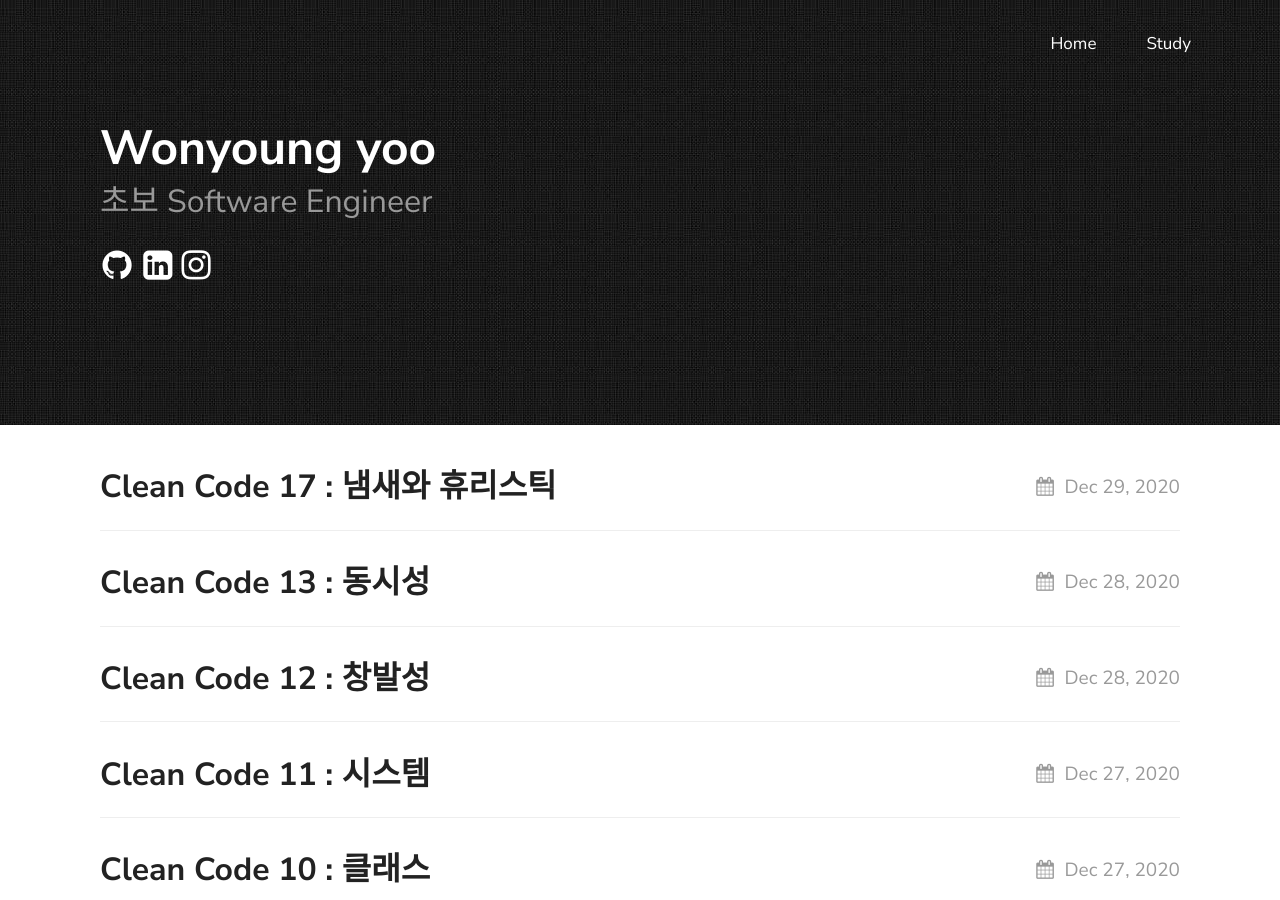
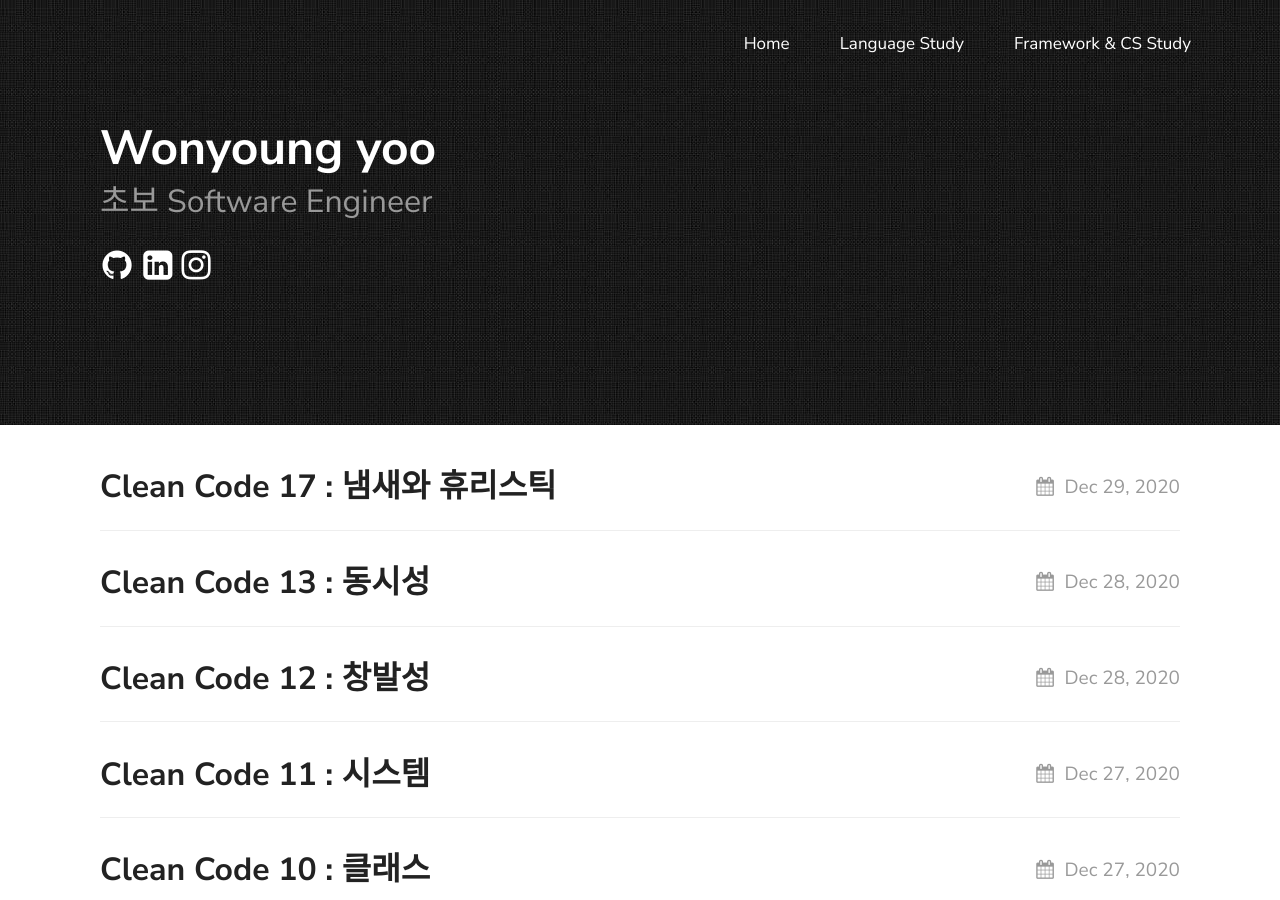
Before and after one commit to yoowonyoung/yoowonyoung.github.io, a Jekyll site: the page built from index.md, in a window 1280 px wide and 900 px high. Built offline with Jekyll 4.4.1, drawn with Linux system fonts in a browser that asks for light colours.

Commit message:
modify nav bar

```diff
--- a/_includes/nav.html
+++ b/_includes/nav.html
@@ -2,18 +2,23 @@
 <div class="navbar">
 	<ul class='cat1'>
 		<li><a href="/">Home</a></li>
-		<li>Study</a>
+		<li>Language Study</a>
 			<ul>
 				<li><a href="/Kotlin">Kotlin</a></li>
 				<li><a href="/AngularAndTypeScript">Angular & TypeScript</a></li>
-				<li><a href="/SpringFramework">Spring Framework</a></li>
 				<li><a href="/EffectiveJava">Effective Java</a></li>
 				<li><a href="/CleanCode">Clean Code</a></li>
+				<li><a href="/RxJava">Rx Java</a></li>
+			</ul>
+		</li>
+		<li>Framework & CS Study</a>
+			<ul>
+				<li><a href="/SpringFramework">Spring Framework</a></li>
 				<li><a href="/SoftwareEngineering">Software Engineering</a></li>
-				<li><a href="/RxJava">Rx Java</a></li>
 				<li><a href="/interview">Interview</a></li>
+				<li><a href="/Kubernetes">Kubernetes</a></li>
 			</ul>
-		  </li>
+		</li>
 	  </ul>
 </div>
 {%- endif -%}
```
